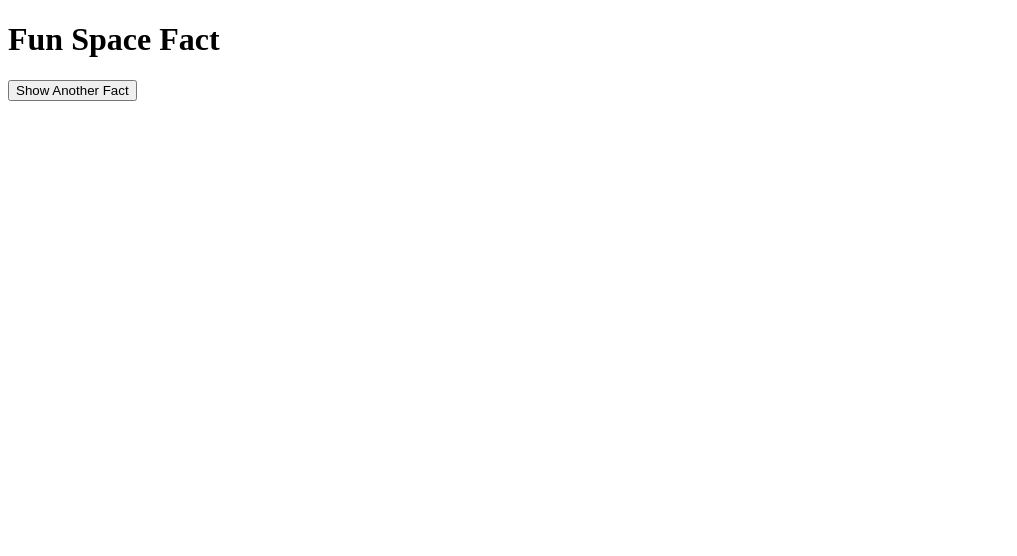
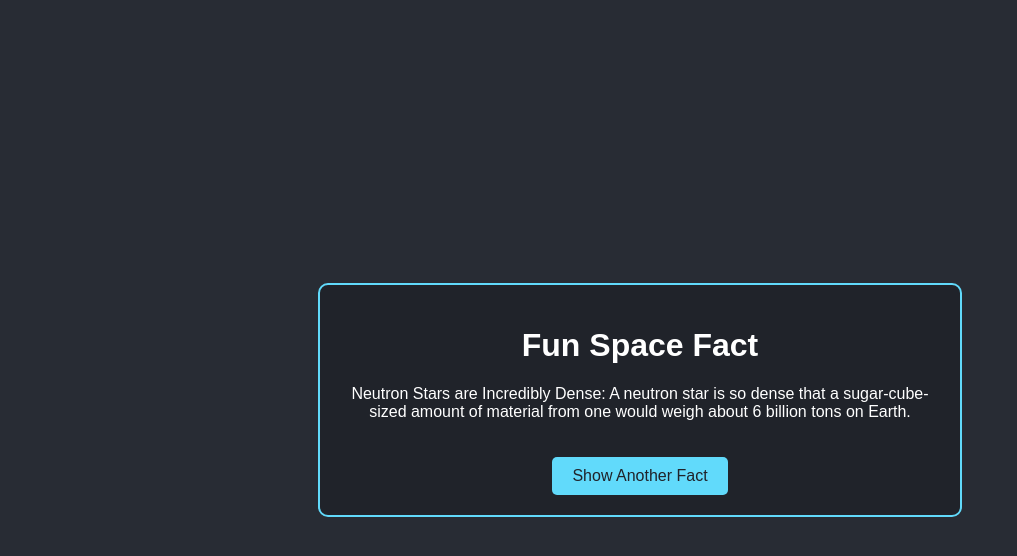
Before and after one commit to MalkiAmasha/space_facts, a plain HTML site: page index.html in a window 1280 px wide. Shown: the whole page, without its empty margins (0-1017 px from the left). Drawn offline with Linux system fonts and the light colour scheme.

Commit message:
Update index.html

```diff
--- a/index.html
+++ b/index.html
@@ -4,7 +4,39 @@
     <meta charset="UTF-8">
     <meta name="viewport" content="width=device-width, initial-scale=1.0">
     <title>Fun Space Facts</title>
-    <link rel="stylesheet" href="style.css">
+    <style>
+        body {
+            font-family: Arial, sans-serif;
+            background-color: #282c34;
+            color: #ffffff;
+            display: flex;
+            justify-content: center;
+            align-items: center;
+            height: 100vh;
+            margin: 0;
+        }
+        #fact-container {
+            text-align: center;
+            max-width: 600px;
+            padding: 20px;
+            border: 2px solid #61dafb;
+            border-radius: 10px;
+            background-color: #20232a;
+        }
+        button {
+            margin-top: 20px;
+            padding: 10px 20px;
+            font-size: 16px;
+            color: #20232a;
+            background-color: #61dafb;
+            border: none;
+            border-radius: 5px;
+            cursor: pointer;
+        }
+        button:hover {
+            background-color: #21a1f1;
+        }
+    </style>
 </head>
 <body>
     <div id="fact-container">
@@ -12,6 +44,28 @@
         <p id="fact"></p>
         <button onclick="generateFact()">Show Another Fact</button>
     </div>
-    <script src="script.js"></script>
+
+    <script>
+        const facts = [
+            "The Universe is Expanding: The universe has been expanding since the Big Bang, which occurred about 13.8 billion years ago. This expansion is happening at an accelerating rate.",
+            "There are More Stars than Grains of Sand: It's estimated that there are more stars in the universe than grains of sand on all the beaches on Earth. The observable universe alone is estimated to contain over 100 billion galaxies.",
+            "A Day on Venus is Longer than a Year: Venus has an extremely slow rotation on its axis, taking about 243 Earth days to complete one rotation. However, it only takes about 225 Earth days to orbit the Sun.",
+            "Neutron Stars are Incredibly Dense: A neutron star is so dense that a sugar-cube-sized amount of material from one would weigh about 6 billion tons on Earth.",
+            "Space is Completely Silent: There is no atmosphere in space, which means that sound has no medium or way to travel to be heard.",
+            "The Largest Volcano is on Mars: Olympus Mons on Mars is the tallest volcano and mountain in the solar system, standing at about 13.6 miles (22 kilometers) high.",
+            "Jupiter's Great Red Spot is Shrinking: This massive storm, larger than Earth, has been raging for at least 350 years, but it has been shrinking in recent decades.",
+            "There is Water in Space: Water has been found in the form of ice on the Moon, Mars, and even floating in the form of vapor around distant stars.",
+            "The Moon is Moving Away from Earth: The Moon is slowly drifting away from Earth at a rate of about 1.5 inches (3.8 centimeters) per year.",
+            "A Year on Mercury is Just 88 Days: Mercury is the closest planet to the Sun and has the shortest orbit in the solar system, taking just 88 Earth days to complete a full orbit."
+        ];
+
+        function generateFact() {
+            const randomIndex = Math.floor(Math.random() * facts.length);
+            document.getElementById('fact').innerText = facts[randomIndex];
+        }
+
+        // Generate the first fact on page load
+        window.onload = generateFact;
+    </script>
 </body>
 </html>
```
